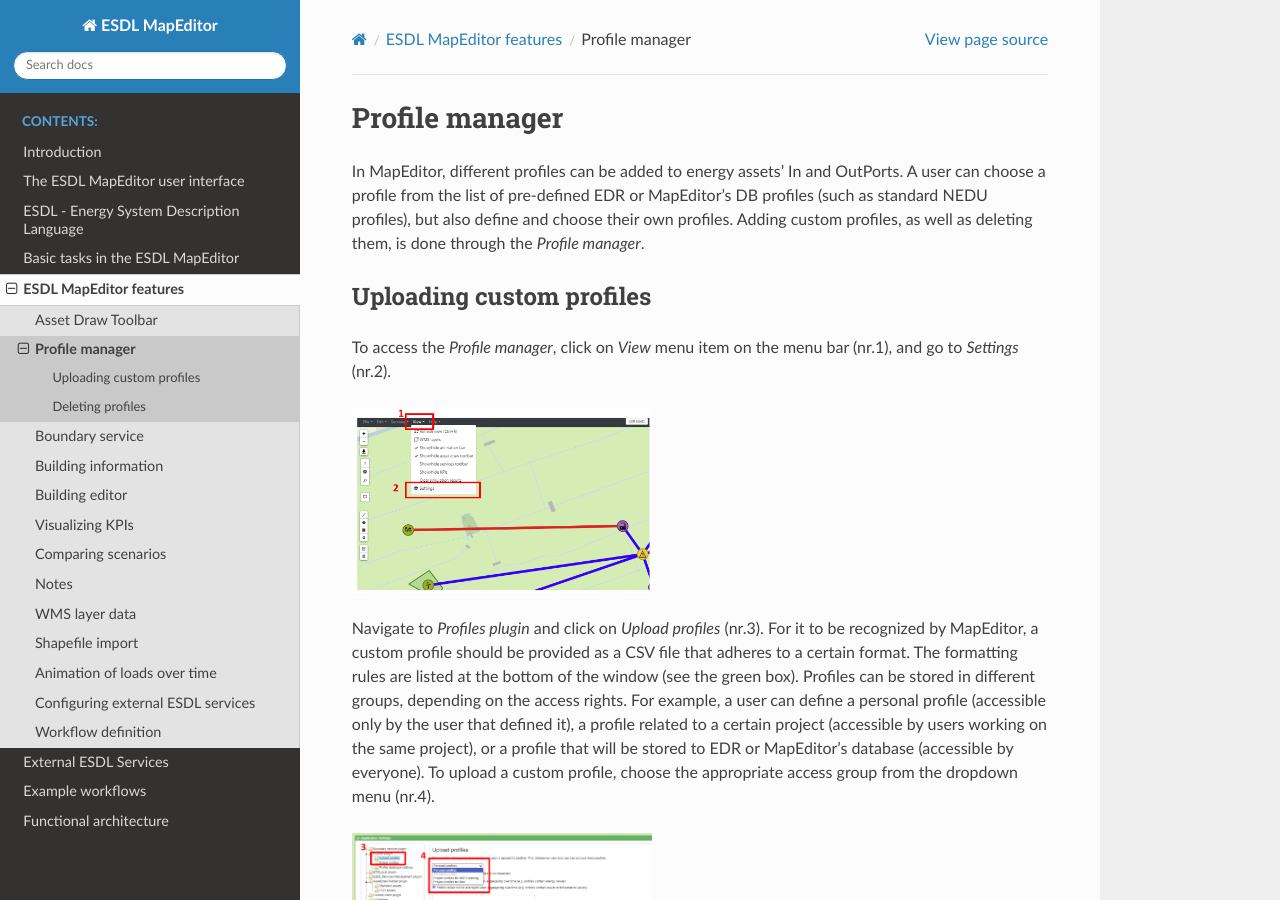
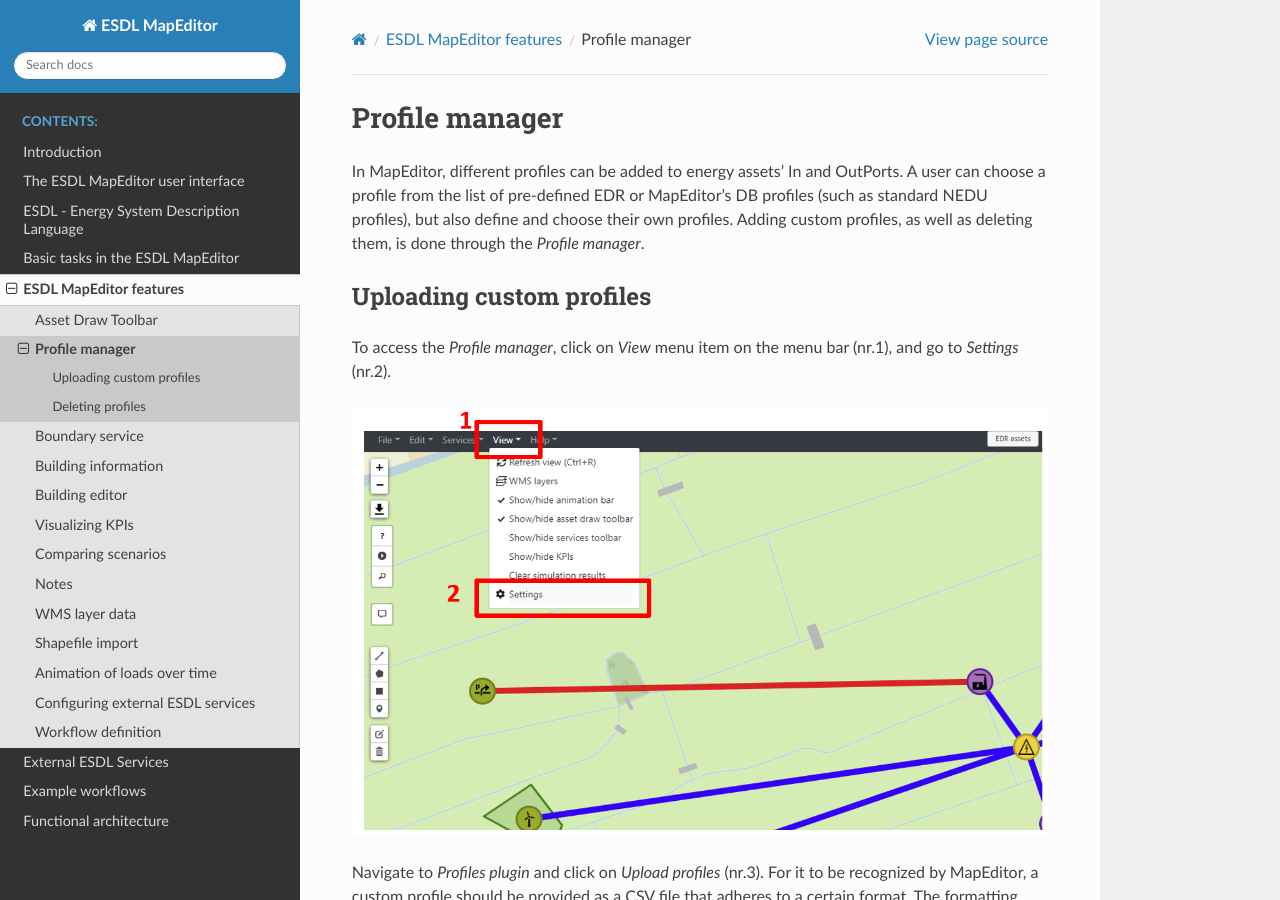
Before and after one commit to ESDLMapEditorESSIM/ESDLMapEditorDocumentation, a Sphinx documentation site: the page built from docs/source/features/profile_manager.rst, in a window 1280 px wide and 900 px high. Built offline with Sphinx 7.4.7 and the Read the Docs theme 2.0.0, drawn with Linux system fonts in a browser that asks for light colours.

Commit message:
Increased the images in the profile manager.

```diff
--- a/docs/source/features/profile_manager.rst
+++ b/docs/source/features/profile_manager.rst
@@ -9,7 +9,7 @@
 To access the *Profile manager*, click on *View* menu item on the menu bar (nr.1), and go to *Settings* (nr.2).
 
 .. image:: images/profile_manager1.png
-  :width: 300
+  :width: 800
   :alt:
 
 Navigate to *Profiles plugin* and click on *Upload profiles* (nr.3). For it to be recognized by MapEditor, a custom profile should be provided as a CSV file that adheres to a certain format. The formatting rules are listed at the bottom of the window (see the green box).
@@ -17,31 +17,31 @@
 To upload a custom profile, choose the appropriate access group from the dropdown menu (nr.4).
 
 .. image:: images/profile_manager2.png
-  :width: 300
+  :width: 800
   :alt:
 
 An example CSV file used to create a custom profile is shown below.
 
 .. image:: images/profile_manager4.png
-  :width: 300
+  :width: 800
   :alt:
 
 In this example, a custom profile will be added to a project group (nr.5). Select whether the profile values should be averaged or summed over time (depending on the unit the values represent) (nr.6), and click on *Select files* (nr.7) to select the desired files to be uploaded.
 
 .. image:: images/profile_manager3.png
-  :width: 300
+  :width: 800
   :alt:
 
 If a profile is successfully uploaded, a message is displayed on the window.
 
 .. image:: images/profile_manager5.png
-  :width: 300
+  :width: 800
   :alt:
 
 Once a profile is uploaded, it can be added to an asset's port by selecting it from the *Profile class* dropdown menu.
 
 .. image:: images/profile_manager6.png
-  :width: 300
+  :width: 800
   :alt:
 
 Deleting profiles
@@ -50,11 +50,11 @@
 To delete an uploaded file, navigate again to *Profiles plugin* by clicking on *View* menu item on the menu bar (nr.1), and going to *Settings* (nr.2).
 
 .. image:: images/profile_manager8.png
-  :width: 300
+  :width: 800
   :alt:
 
 Select *Delete profiles* (nr.1), scroll down to the profile created above (nr.2), and click on *Delete profiles* (nr.3).
 
 .. image:: images/profile_manager9.png
-  :width: 300
+  :width: 800
   :alt:
```
